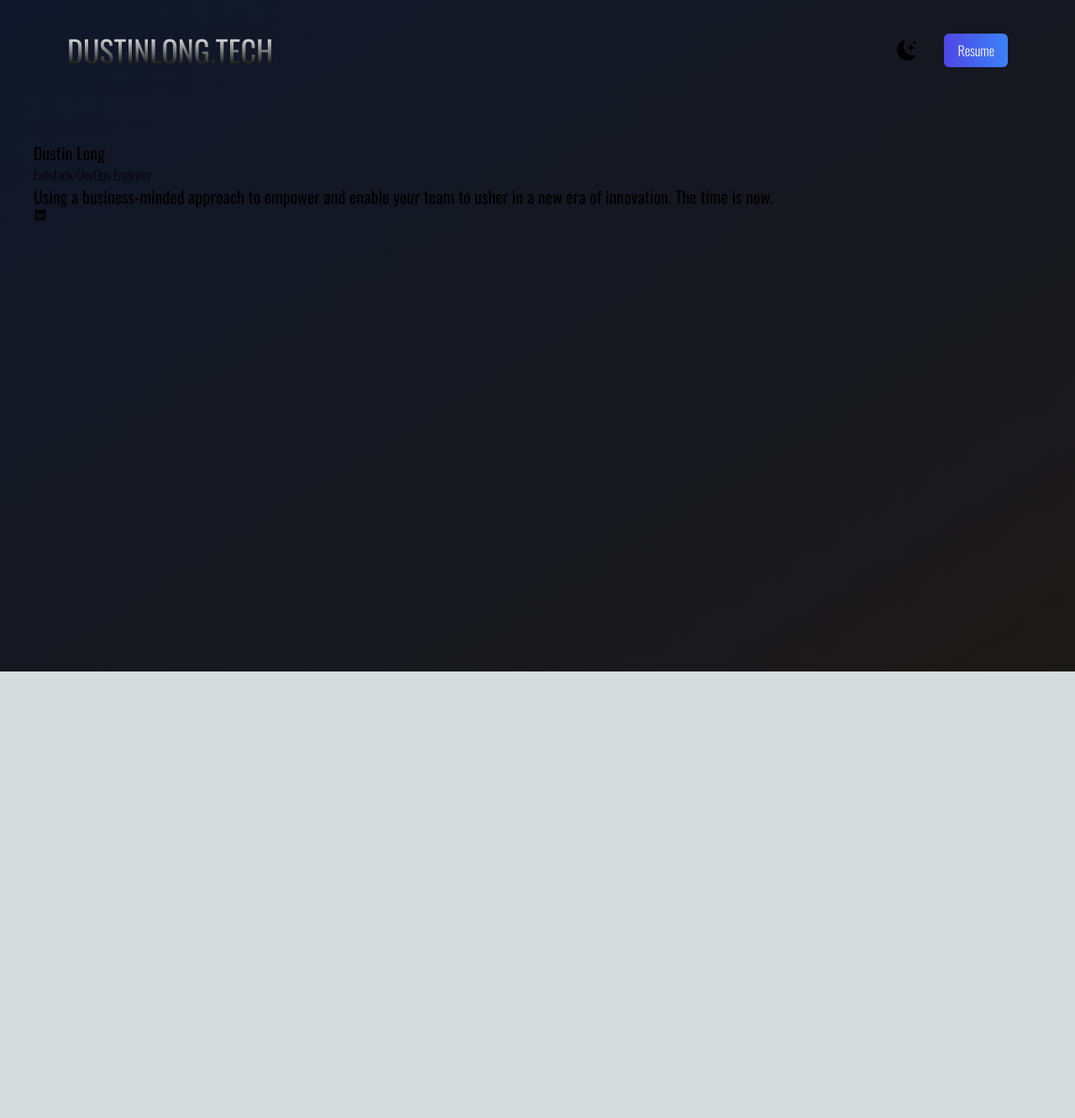
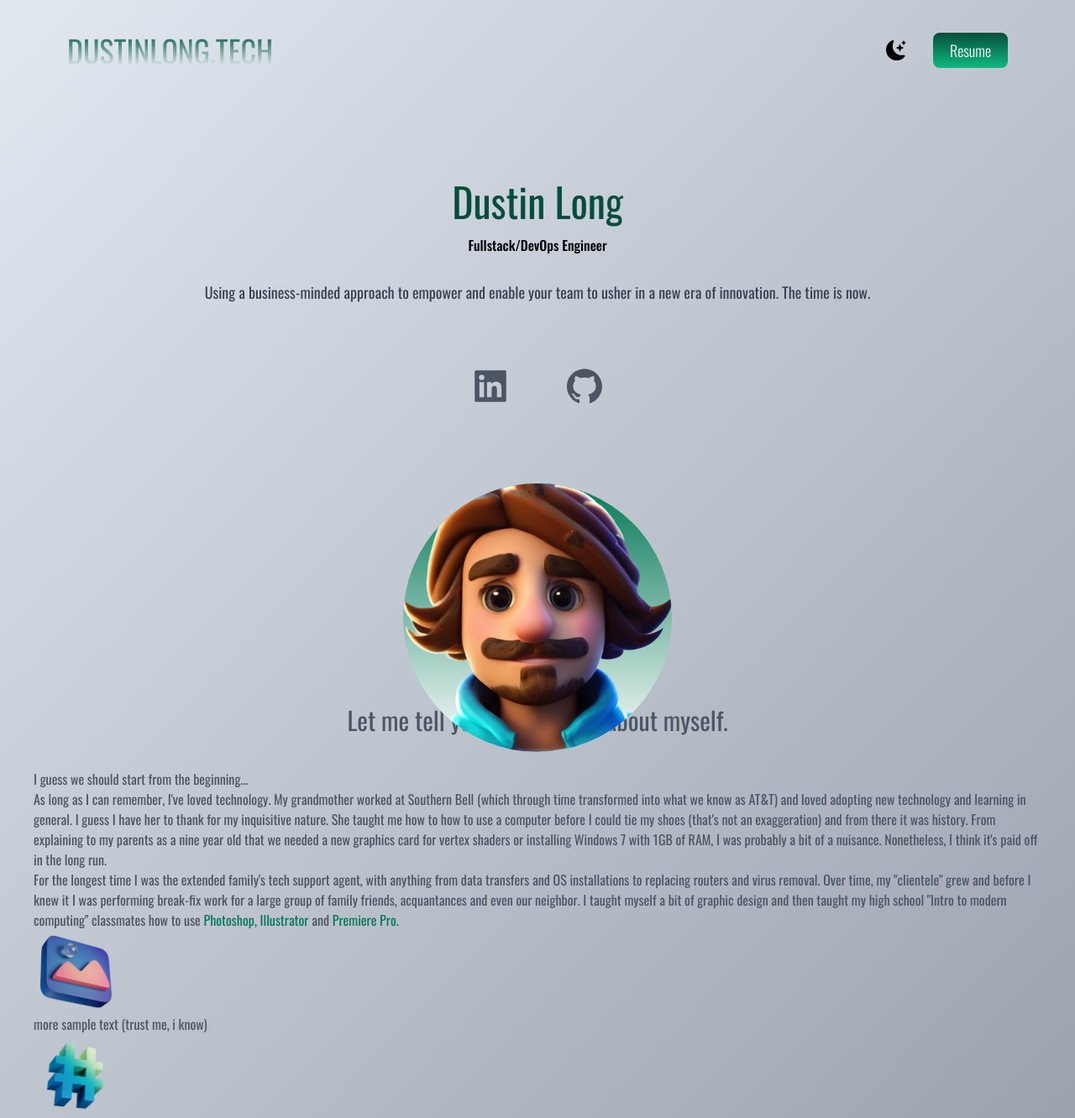
Before and after one commit to Apple-Deuce/react-portfolio, a Next.js app: page / in a window 1280 px wide. Shown: the whole page at 84% size. Before the commit the page ends 800 px from the top, so only its background shows below. Built offline with nearby package versions, Linux system fonts and the light colour scheme.

Commit message:
minor changes, base format

```diff
--- a/pages/index.js
+++ b/pages/index.js
@@ -1,6 +1,10 @@
 import Head from 'next/head';
 import {BsFillMoonStarsFill} from 'react-icons/bs';
-import {AiFillTwitterCircle, AiFillLinkedin, AiFillYoutube} from 'react-icons/ai';
+import {AiFillTwitterCircle, AiFillLinkedin, AiFillYoutube, AiFillGithub} from 'react-icons/ai';
+import Image from "next/image";
+import avatar from "../public/cartoonavatar.png";
+import design from "../public/design.png";
+import code from "../public/code.png";
 
 export default function Home() {
   return (
@@ -11,26 +15,53 @@ export default function Home() {
         <meta name="viewport" content="width=device-width, initial-scale=1" />
         <link rel="icon" href="/favicon.ico" />
       </Head>
-      <main className="bg-gradient-to-tl from-stone-900 to-slate-900 px-10 ">
+      <main className="bg-gradient-to-br from-slate-200 to-gray-400 px-10 text-black">
         <section className="h-screen">
           <nav className="p-10 mb-12 flex justify-between">
-            <h1 className="text-4xl font-oswald font-normal bg-gradient-to-t from-black to-white text-transparent bg-clip-text">DUSTINLONG.TECH</h1>
+            <h1 className="text-4xl font-oswald font-normal bg-gradient-to-t from-slate-200 to-emerald-800 text-transparent bg-clip-text">DUSTINLONG.TECH</h1>
             <ul className="flex items-center">
               <li><BsFillMoonStarsFill className="cursor-pointer text-2xl"/>
               </li>
-              <li><a className="bg-gradient-to-r from-indigo-600 to-blue-500 text-white  font-oswald px-4 py-2 rounded-md ml-8 font-light" href="#">Resume</a></li>
+              <li><a className="bg-gradient-to-b from-emerald-900 to-emerald-500 text-white text-lg font-oswald px-5 py-2 rounded-lg ml-8 font-light" href="#">Resume</a></li>
             </ul>
             </nav>
-            <div>
-              <h2 className="font-oswald text-xl">Dustin Long</h2>
-              <h3 className="font-oswald font-thin">Fullstack/DevOps Engineer</h3>
-              <p className="font-oswald text-xl">
+            <div className="text-center p-10">
+              <h2 className="font-oswald text-5xl py-2 text-emerald-900">Dustin Long</h2>
+              <h3 className="font-oswald font-medium py-2">Fullstack/DevOps Engineer</h3>
+              <p className="font-oswald text-lg py-5 leading-8 text-gray-700">
                 Using a business-minded approach to empower and enable your team to usher in a new era of innovation. The time is now.
               </p>
             </div>
-            <div>
+            <div className="text-5xl flex justify-center gap-16 py-3 text-gray-600">
               <AiFillLinkedin />
+              <AiFillGithub />
             </div>
+            <div className="relative mx-auto bg-gradient-to-b from-emerald-700 to-white rounded-full w-80 h-80 mt-20 overflow-hidden">
+               <Image src={avatar} layout="fill" objectFit="cover"/>
+            </div>
+        </section>
+        <section className="font-oswald text-gray-600">
+          <div>
+            <h2 className="text-3xl py-10 text-center">Let me tell you a little more about myself.</h2>
+            <h3>
+              I guess we should start from the beginning...
+            </h3>
+            <p>
+              As long as I can remember, I've loved technology. My grandmother worked at Southern Bell (which through time transformed into what we know as AT&T) and loved adopting new technology and learning in general. I guess I have her to thank for my inquisitive nature. She taught me how to how to use a computer before I could tie my shoes (that's not an exaggeration) and from there it was history. From explaining to my parents as a nine year old that we needed a new graphics card for vertex shaders or installing Windows 7 with 1GB of RAM, I was probably a bit of a nuisance. Nonetheless, I think it's paid off in the long run.
+            </p>
+            <p>
+              For the longest time I was the extended family's tech support agent, with anything from data transfers and OS installations to replacing routers and virus removal. Over time, my "clientele" grew and before I knew it I was performing break-fix work for a large group of family friends, acquantances and even our neighbor. I taught myself a bit of graphic design and then taught my high school "Intro to modern computing" classmates how to use <span className="text-emerald-700">Photoshop</span>, <span className="text-emerald-700">Illustrator</span> and <span className="text-emerald-700">Premiere Pro.</span>
+            </p>
+          </div>
+          <div>
+            <div className="">
+              <Image src={design} width={100}/>
+              <h3>
+                more sample text (trust me, i know)
+              </h3>
+              <Image src={code} width={100}/>
+            </div>
+          </div>
         </section>
 
       </main>
```
Also changed, not shown: public/cartoonavatar.png (added).
